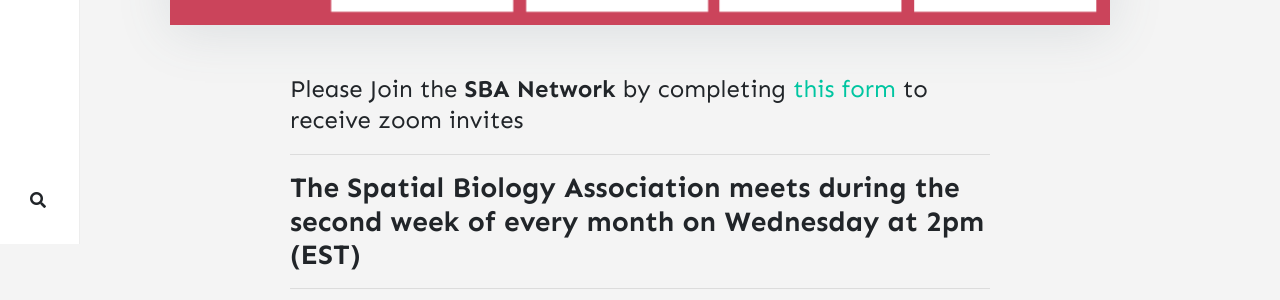
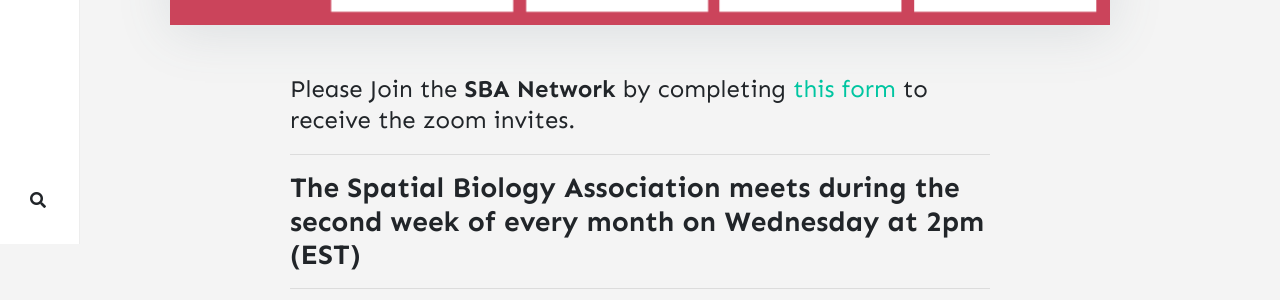
Before and after one commit to vis-image-management/website, a Jekyll site: the page built from _pages/schedule.md, in a window 1280 px wide. Shown: the part 656-956 px from the top of the page. Built offline with Jekyll 4.4.1, drawn with Linux system fonts in a browser that asks for light colours; nearby versions of some CDN libraries; comment, search, counter and statistics services are not loaded.

Commit message:
Update schedule.md
schedule

```diff
--- a/_pages/schedule.md
+++ b/_pages/schedule.md
@@ -7,7 +7,7 @@ image: assets/images/schedule.png
 imageshadow: true
 ---
 
-<div><span class="h4">Please Join the <b>SBA Network</b> by completing <a href="https://forms.gle/wj51xS2CN3jLDAfi6" target="_blank">this form </a> to receive zoom invites</span></div>
+<div><span class="h4">Please Join the <b>SBA Network</b> by completing <a href="https://forms.gle/wj51xS2CN3jLDAfi6" target="_blank">this form </a> to receive the zoom invites.</span></div>
 
 <hr>
 
```
